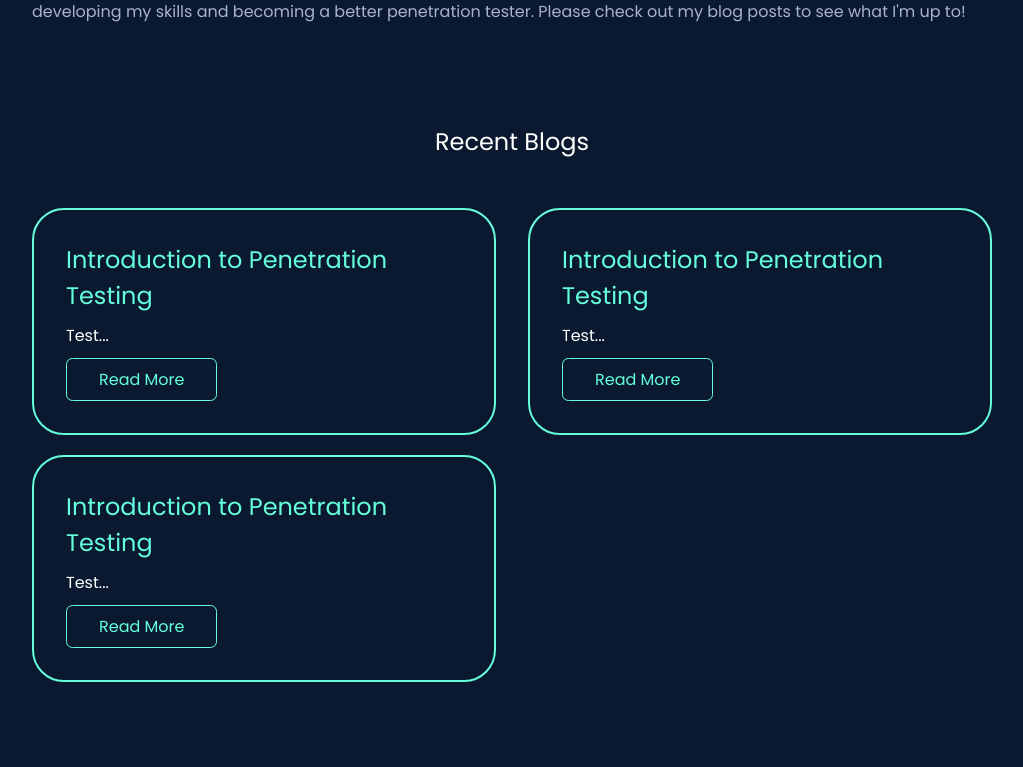
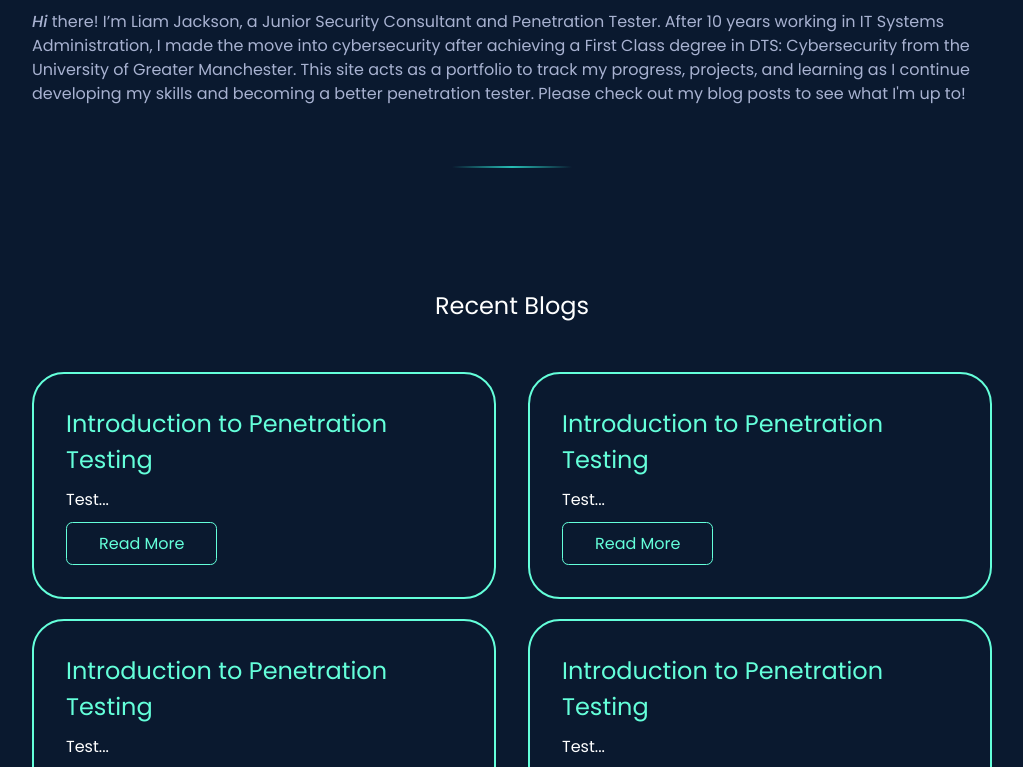
Before and after one commit to JacksonLDJ/react-portfolio-website, a React (Create React App) app: page / in a window 1280 px wide. Shown: the part 625-1392 px from the top of the page, without its empty margins (128-1151 px from the left). Before the commit the page ends 1307 px from the top, so only its background shows below. Built offline with nearby package versions, Linux system fonts and the light colour scheme.

Commit message:
Final Blog Changes
Blog formatting changes

```diff
--- a/src/components/Header/Header.css
+++ b/src/components/Header/Header.css
@@ -34,6 +34,21 @@ header {
     margin-right: auto;
     width: 25%;
 }
+
+.section-divider {
+    width: 120px;
+    height: 2px;
+    margin: 2.5rem auto;
+    background: linear-gradient(
+      90deg,
+      transparent,
+      #2ee6d6,
+      transparent
+    );
+    opacity: 0.8;
+  }
+
+
 
 /* Updated style for the scroll-down arrow */
 .scroll-down-arrow {
--- a/src/components/Header/Header.jsx
+++ b/src/components/Header/Header.jsx
@@ -27,6 +27,7 @@ const Header = () => {
         <h1>Liam Jackson</h1>
         <h5>Junior Security Consultant and Penetration Tester</h5>
         <CTA />
+        <div className="section-divider"></div>
       </div>
     </header>
   );
--- a/src/components/about/About.css
+++ b/src/components/about/About.css
@@ -38,6 +38,20 @@
     background-color: var(--color-bg);
     color: var(--color-primary);
 }
+
+.section-divider {
+    width: 120px;
+    height: 2px;
+    margin: 2.5rem auto;
+    background: linear-gradient(
+      90deg,
+      transparent,
+      #2ee6d6,
+      transparent
+    );
+    opacity: 0.8;
+  }
+
 
 @media screen and (max-width: 601px) {
     .about__container {
--- a/src/components/about/About.jsx
+++ b/src/components/about/About.jsx
@@ -40,6 +40,7 @@ const About = () => {
               {"*Hi* there! I’m Liam Jackson, a Junior Security Consultant and Penetration Tester. After 10 years working in IT Systems Administration, I made the move into cybersecurity after achieving a First Class degree in DTS: Cybersecurity from the University of Greater Manchester. This site acts as a portfolio to track my progress, projects, and learning as I continue developing my skills and becoming a better penetration tester. Please check out my blog posts to see what I'm up to! "}
             </ReactMarkdown>
           </p>
+          <div className="section-divider"></div>
 
         </div>
       </div>
--- a/src/data/posts.js
+++ b/src/data/posts.js
@@ -64,5 +64,48 @@ export const posts = [
           "Test"
       }
     ]
-  }
+  },
+  {
+    title: "Introduction to Penetration Testing",
+    slug: "introduction-to-penetration-testing",
+    content: [
+      {
+        template: "basic",
+        title: "What is Penetration Testing?",
+        img: "https://miro.medium.com/v2/resize:fit:720/format:webp/1*Gm3FQ5G0xH1WZ4qQn9xk5A.png",
+        className: "",
+        content:
+          "Test"
+      },
+      {
+        template: "align-right",
+        title: "",
+        className: "blog-text",
+        content:
+          "Test"
+      }
+    ]
+  },
+  {
+    title: "Introduction to Penetration Testing",
+    slug: "introduction-to-werwer-testing",
+    content: [
+      {
+        template: "basic",
+        title: "test?",
+        img: "https://miro.medium.com/v2/resize:fit:720/format:webp/1*Gm3FQ5G0xH1WZ4qQn9xk5A.png",
+        className: "",
+        content:
+          "Test"
+      },
+      {
+        template: "align-right",
+        title: "",
+        className: "blog-text",
+        content:
+          "Test"
+      }
+    ]
+  },
+
 ];
--- a/src/pages/Blog.jsx
+++ b/src/pages/Blog.jsx
@@ -26,6 +26,7 @@ export const Blog = () => {
   }
   return <BlogPost post={post} closePost={ClosePost} />;
 };
+
 
 // Post Page Component
 const BlogPost = (props) => {
@@ -58,8 +59,18 @@ const BlogHome = (props) => {
   const navigate = useNavigate();
 
   return (
+    <div className="blog-home">
+      <div className="blog-header">
+        <button
+          className={cn("btn", "blog-home-btn")}
+          onClick={() => navigate("/")}
+        >
+          Home
+        </button>
+      </div>
+
       <div className="blog-grid">
-  {posts.slice(0, 4).map((post, index) => (
+        {posts.map((post, index) => (
           <div className="blog-listing" key={index}>
             <h2>{post.title}</h2>
             <p>{post.content[0].content.slice(0, 80)}...</p>
@@ -72,5 +83,6 @@ const BlogHome = (props) => {
           </div>
         ))}
       </div>
+    </div>
   );
 };
--- a/src/styles/Blog.css
+++ b/src/styles/Blog.css
@@ -1,6 +1,3 @@
-/* Blog */
-/* Template Defaults */
-
 
 .blog-template-basic {
     p {
@@ -23,7 +20,7 @@
     }
 }
 
-/* Other */
+
 .blog-btn {
     padding: .5rem 2rem !important;
     min-width: auto !important;
@@ -115,7 +112,15 @@ p {
     padding-bottom: 10px;
 }
 
-/* Text Colours */
+.blog-header {
+    margin-bottom: 2rem;
+  }
+
+  .blog-home-btn {
+    position: relative;
+    padding: 0.5rem 1.75rem !important;
+  }
+
 
 
 /* Media Queries */
```
Lines whose indentation alone changed are shown as unchanged.
